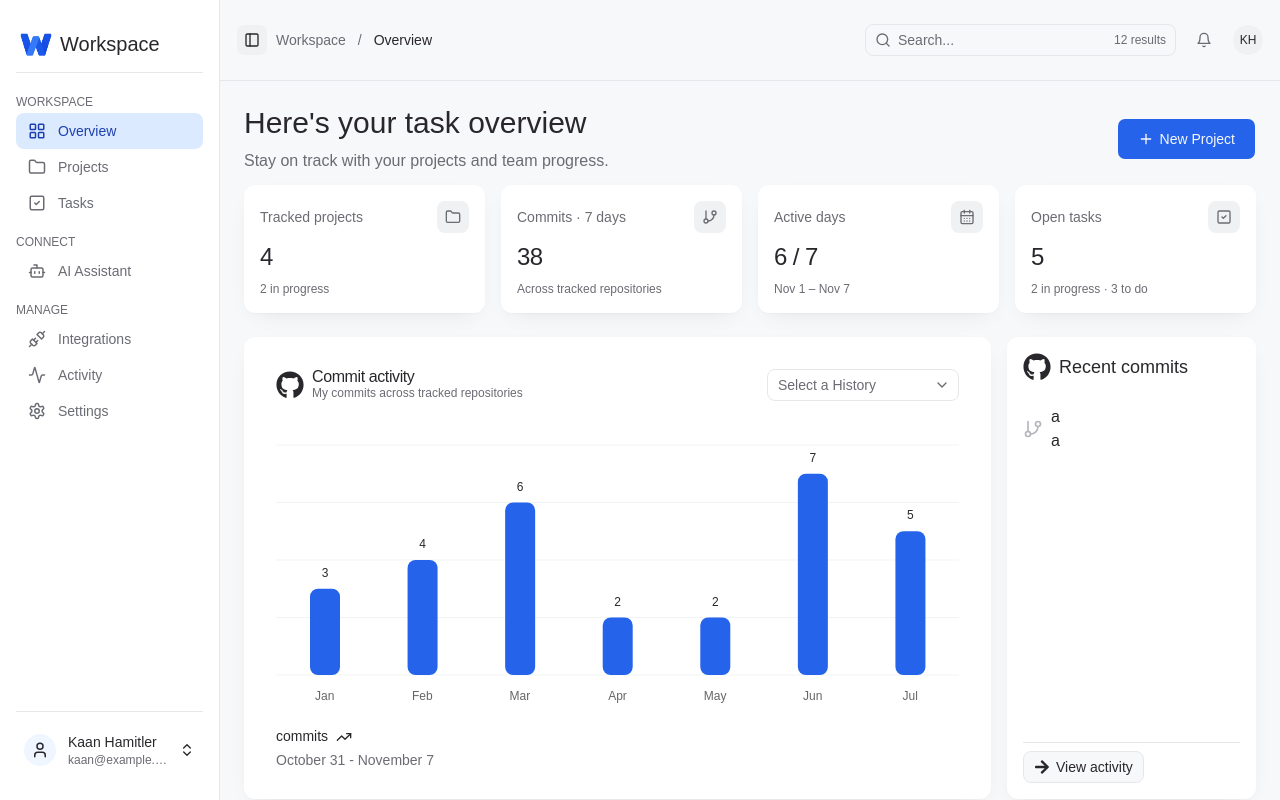
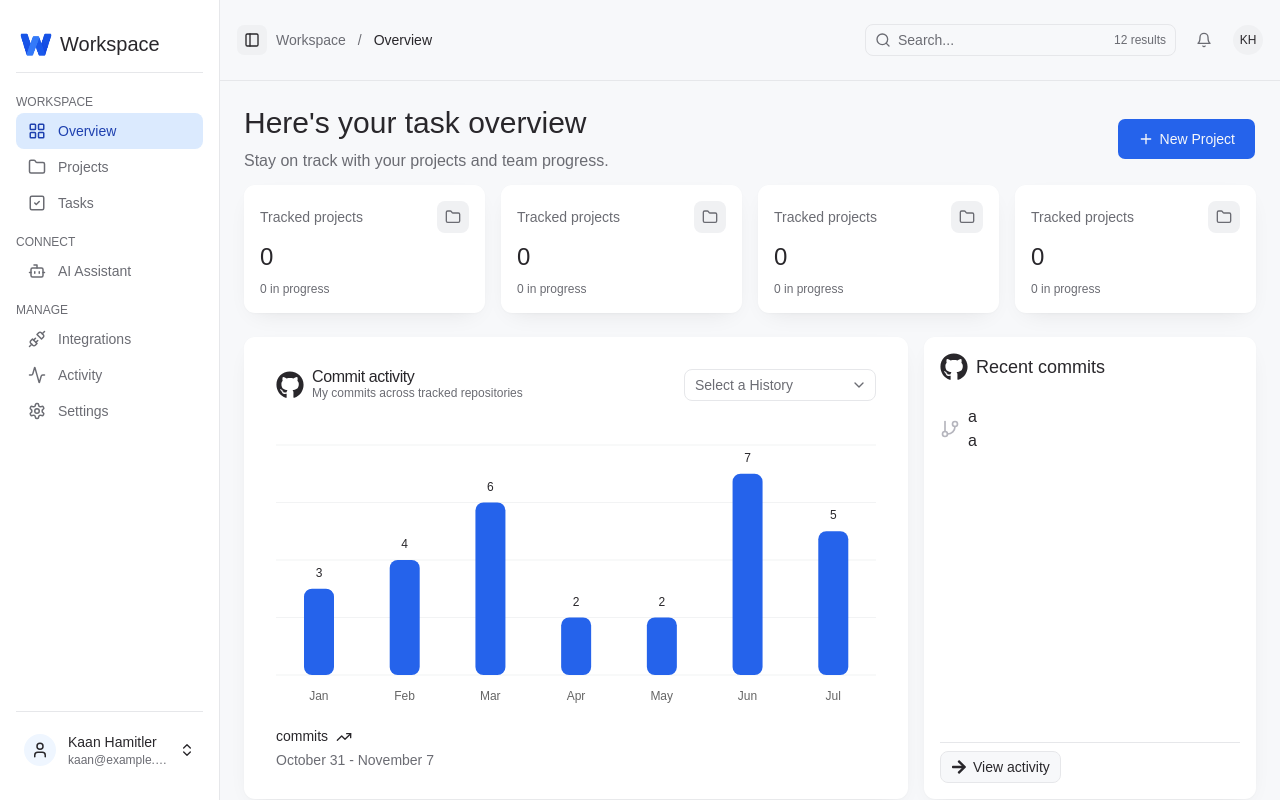
Before and after one commit to Kaan-Developer/workspace-dashboard, a React (Vite) app: page / in a window 1280 px wide. Built offline with nearby package versions, Linux system fonts and the light colour scheme.

Commit message:
Add project reordering and update overview

```diff
--- a/src/pages/Overview.tsx
+++ b/src/pages/Overview.tsx
@@ -46,24 +46,16 @@ const Overview = () => {
         </div>
 
         <div className="grid grid-cols-1 mt-3 md:grid-cols-2 lg:grid-cols-4 gap-4">
-          {Object.entries(overview.stats).map(([id, stat]) => {
-            const Icon = stat.icon;
-            const detail =
-              "detailCount" in stat
-                ? stat.detail(stat.detailCount)
-                : stat.detail;
 
-            return (
               <Card
-                key={id}
                 className="flex flex-col transition-all gap-2 rounded-xl bg-card p-4"
               >
                 <div className="flex items-center justify-between gap-2">
                   <span className="text-sm text-muted-foreground">
-                    {stat.label}
+                    Tracked projects
                   </span>
                   <div className="p-2 bg-muted rounded-lg">
-                    <Icon
+                    <LuFolder
                       aria-hidden="true"
                       className="size-4 text-muted-foreground"
                     />
@@ -71,16 +63,77 @@ const Overview = () => {
                 </div>
 
                 <span className="text-2xl font-normal tracking-tight tabular-nums">
-                  {stat.value}
+                  {savedProjects.length}
                 </span>
-                <span className="text-xs text-muted-foreground">{detail}</span>
+                <span className="text-xs text-muted-foreground">{savedProjects.length} in progress</span>
               </Card>
-            );
-          })}
+
+                            <Card
+                className="flex flex-col transition-all gap-2 rounded-xl bg-card p-4"
+              >
+                <div className="flex items-center justify-between gap-2">
+                  <span className="text-sm text-muted-foreground">
+                    Tracked projects
+                  </span>
+                  <div className="p-2 bg-muted rounded-lg">
+                    <LuFolder
+                      aria-hidden="true"
+                      className="size-4 text-muted-foreground"
+                    />
+                  </div>
+                </div>
+
+                <span className="text-2xl font-normal tracking-tight tabular-nums">
+                  {savedProjects.length}
+                </span>
+                <span className="text-xs text-muted-foreground">{savedProjects.length} in progress</span>
+              </Card>
+
+                            <Card
+                className="flex flex-col transition-all gap-2 rounded-xl bg-card p-4"
+              >
+                <div className="flex items-center justify-between gap-2">
+                  <span className="text-sm text-muted-foreground">
+                    Tracked projects
+                  </span>
+                  <div className="p-2 bg-muted rounded-lg">
+                    <LuFolder
+                      aria-hidden="true"
+                      className="size-4 text-muted-foreground"
+                    />
+                  </div>
+                </div>
+
+                <span className="text-2xl font-normal tracking-tight tabular-nums">
+                  {savedProjects.length}
+                </span>
+                <span className="text-xs text-muted-foreground">{savedProjects.length} in progress</span>
+              </Card>
+
+                            <Card
+                className="flex flex-col transition-all gap-2 rounded-xl bg-card p-4"
+              >
+                <div className="flex items-center justify-between gap-2">
+                  <span className="text-sm text-muted-foreground">
+                    Tracked projects
+                  </span>
+                  <div className="p-2 bg-muted rounded-lg">
+                    <LuFolder
+                      aria-hidden="true"
+                      className="size-4 text-muted-foreground"
+                    />
+                  </div>
+                </div>
+
+                <span className="text-2xl font-normal tracking-tight tabular-nums">
+                  {savedProjects.length}
+                </span>
+                <span className="text-xs text-muted-foreground">{savedProjects.length} in progress</span>
+              </Card>
         </div>
       </div>
 
-      <div className="grid grid-cols-1 lg:grid-cols-[3fr_1fr] gap-4 mt-6">
+      <div className="grid grid-cols-1 lg:grid-cols-[4fr_2fr] gap-4 mt-6">
         <Card>
           <ChartBarDefault />
         </Card>
@@ -105,7 +158,7 @@ const Overview = () => {
             </div>
 
             <div className="mt-auto flex shrink-0 justify-start border-t border-border pt-2">
-              <Button variant="outline">
+              <Button variant="outline" className="">
                 <FaArrowRight size={18} />
                 View activity
               </Button>
@@ -117,7 +170,7 @@ const Overview = () => {
       <div className="grid grid-cols-1 lg:grid-cols-[3fr_1fr] gap-4 mt-6">
         <Card className="min-w-0">
           <div className="flex items-center justify-between gap-4 border-b border-border py-3">
-            <span>Recent projects</span>
+            <span className="text-md lg:text-lg">Recent projects</span>
           </div>
           <div className="@container relative isolate overflow-hidden rounded-b-lg">
             <div className="overflow-x-auto">
@@ -219,12 +272,12 @@ const Overview = () => {
                   variant="outline"
                   className="relative size-10 max-w-full gap-2 rounded-full border-border bg-linear-to-br from-secondary to-background px-2 text-foreground shadow-sm hover:from-muted hover:to-secondary dark:bg-background @min-[240px]:w-auto @min-[240px]:px-5"
                 >
-                  <Link to="/projects">
+                  <Button onClick={() => setActive(true)}>
                     <LuPlus className="size-4" aria-hidden="true" />
                     <span className="sr-only @min-[240px]:not-sr-only">
                       Create Project
                     </span>
-                  </Link>
+                  </Button>
                 </Button>
               </div>
             )}
--- a/src/pages/Projects.tsx
+++ b/src/pages/Projects.tsx
@@ -3,7 +3,7 @@ import { Button } from "@/components/ui/button";
 import { enSite } from "@/data/enSite";
 import { LuPlus } from "react-icons/lu";
 import Card from "@/components/ui/Card";
-import { LuFolder, LuEllipsis } from "react-icons/lu";
+import { LuFolder, LuEllipsis, LuGripVertical } from "react-icons/lu";
 import { FaGithub } from "react-icons/fa";
 import clsx from "clsx";
 import AddProject from "@/components/ui/AddProject";
@@ -18,6 +18,19 @@ const Projects = () => {
 
   const [Active, setActive] = useState(false);
   const savedProjects = useProjectStore((state) => state.projects);
+  const moveProject = useProjectStore((state) => state.moveProject);
+  const [draggedId, setDraggedId] = useState<string | null>(null);
+  const [dropTargetId, setDropTargetId] = useState<string | null>(null);
+  const [announcement, setAnnouncement] = useState("");
+
+  const resetDrag = () => {
+    setDraggedId(null);
+    setDropTargetId(null);
+  };
+
+  const announceMove = (name: string, position: number) => {
+    setAnnouncement(`${name}: position ${position + 1} of ${savedProjects.length}`);
+  };
 
   return (
     <section>
@@ -43,6 +56,11 @@ const Projects = () => {
       </div>
 
       <Card className="mt-5 min-w-0">
+        <p id="project-reorder-help" className="sr-only">
+          Drag the handle onto another row to reorder. Or focus the handle and
+          press Arrow Up or Arrow Down.
+        </p>
+        <p role="status" className="sr-only">{announcement}</p>
         <div className="overflow-x-auto">
           <div className="min-w-[950px]">
             {/* Başlıklar */}
@@ -54,15 +72,61 @@ const Projects = () => {
             </div>
 
             {/* Proje satırları */}
-            {savedProjects.map((project) => (
+            {savedProjects.map((project, index) => (
               <div
                 key={project.id}
+                onDragOver={(event) => {
+                  if (!draggedId || draggedId === project.id) return;
+                  event.preventDefault();
+                  event.dataTransfer.dropEffect = "move";
+                  setDropTargetId(project.id);
+                }}
+                onDragLeave={(event) => {
+                  if (!event.currentTarget.contains(event.relatedTarget as Node | null)) {
+                    setDropTargetId(null);
+                  }
+                }}
+                onDrop={(event) => {
+                  event.preventDefault();
+                  if (draggedId && draggedId !== project.id) {
+                    const dragged = savedProjects.find((item) => item.id === draggedId);
+                    moveProject(draggedId, project.id);
+                    if (dragged) announceMove(dragged.name, index);
+                  }
+                  resetDrag();
+                }}
                 className={clsx(
                   rowClass,
                   "border-b border-border py-3 last:border-b-0",
+                  draggedId === project.id && "opacity-50",
+                  dropTargetId === project.id && "bg-muted ring-1 ring-inset ring-primary",
                 )}
               >
                 <div className="flex min-w-0 items-center gap-4">
+                  <button
+                    type="button"
+                    draggable
+                    aria-label={`Reorder ${project.name}`}
+                    aria-describedby="project-reorder-help"
+                    className="shrink-0 cursor-grab rounded p-2 text-muted-foreground hover:bg-muted focus-visible:outline-2 focus-visible:outline-primary active:cursor-grabbing"
+                    onDragStart={(event) => {
+                      event.dataTransfer.effectAllowed = "move";
+                      event.dataTransfer.setData("text/plain", project.id);
+                      setDraggedId(project.id);
+                    }}
+                    onDragEnd={resetDrag}
+                    onKeyDown={(event) => {
+                      if (event.key !== "ArrowUp" && event.key !== "ArrowDown") return;
+                      event.preventDefault();
+                      const targetIndex = index + (event.key === "ArrowUp" ? -1 : 1);
+                      const target = savedProjects[targetIndex];
+                      if (!target) return;
+                      moveProject(project.id, target.id);
+                      announceMove(project.name, targetIndex);
+                    }}
+                  >
+                    <LuGripVertical size={18} aria-hidden="true" />
+                  </button>
                   <div className="flex size-10 shrink-0 items-center justify-center rounded-lg bg-muted">
                     <LuFolder size={20} aria-hidden="true" />
                   </div>
--- a/src/store/projectStore.ts
+++ b/src/store/projectStore.ts
@@ -11,6 +11,7 @@ type Project = {
 type ProjectStore = {
   projects: Project[];
   addProject: (project: Project) => void;
+  moveProject: (activeId: string, targetId: string) => void;
 };
 
 export const useProjectStore = create<ProjectStore>((set) => ({
@@ -20,4 +21,17 @@ export const useProjectStore = create<ProjectStore>((set) => ({
     set((state) => ({
       projects: [...state.projects, project],
     })),
+
+  moveProject: (activeId, targetId) =>
+    set((state) => {
+      const from = state.projects.findIndex((project) => project.id === activeId);
+      const to = state.projects.findIndex((project) => project.id === targetId);
+
+      if (from === -1 || to === -1 || from === to) return state;
+
+      const projects = [...state.projects];
+      const [project] = projects.splice(from, 1);
+      projects.splice(to, 0, project);
+      return { projects };
+    }),
 }));
```
Also changed, not shown: 1 other file (tests, documents, lock files or other folders).
